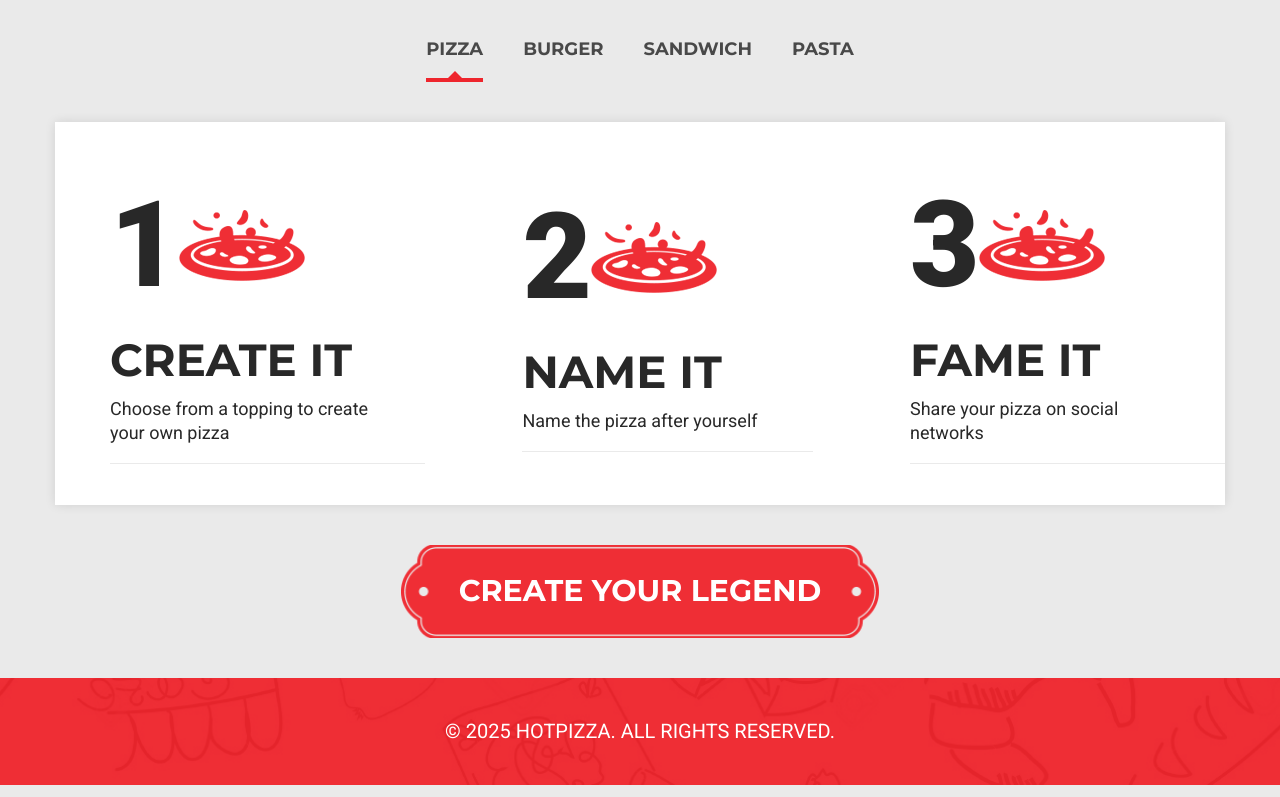
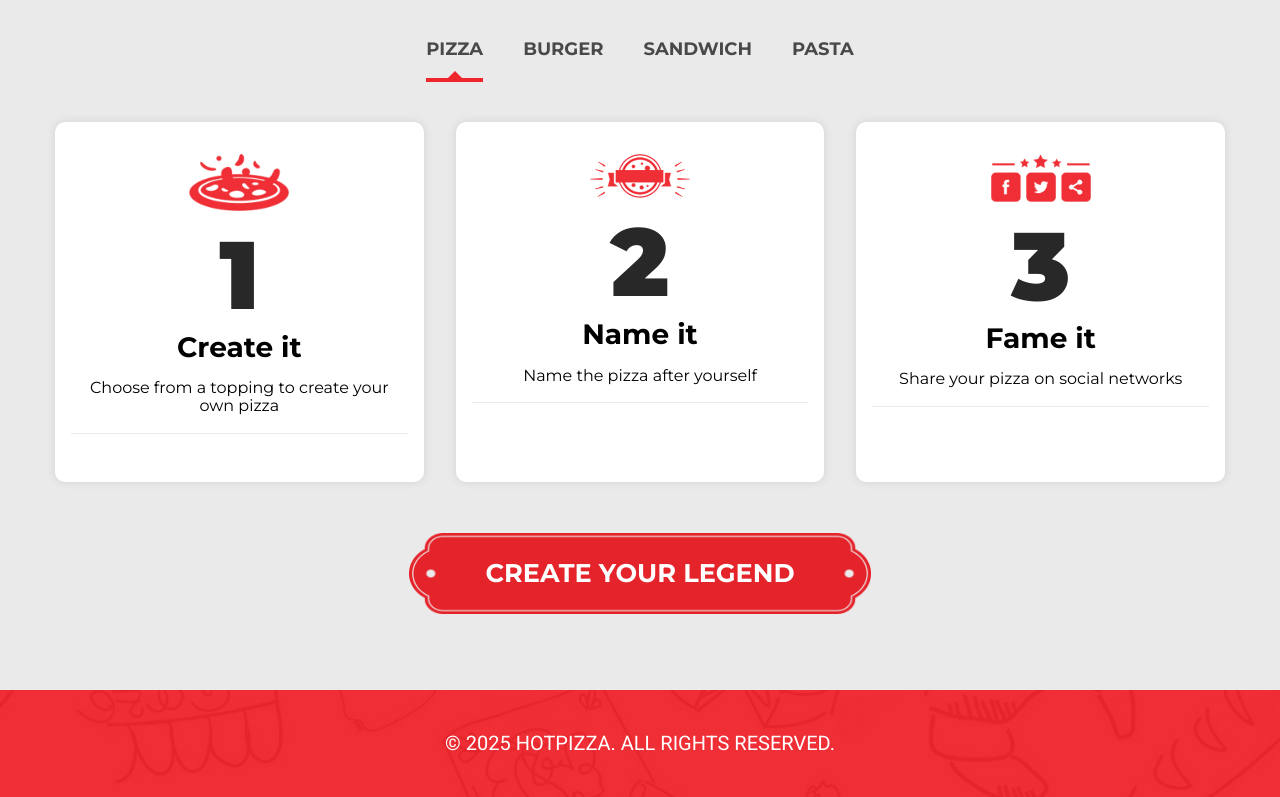
Before and after one commit to LolaSommer/HOTPIZZA, a plain HTML site: page index.html in a window 1280 px wide. Shown: the part 1110-1907 px from the top of the page. Drawn offline with Linux system fonts and the light colour scheme.

Commit message:
Fix accessibility issue

```diff
--- a/css/style.css
+++ b/css/style.css
@@ -43,12 +43,6 @@ padding: 36px 0 40px 0;
     justify-content: space-between;
     gap: 24px;
 }
-.container.headerbar {
-  display: flex;
-  align-items: center;
-  justify-content: space-between;
-  padding-left: 36px;
-}
 
 .header__logo {
     display: inline-flex;
@@ -90,6 +84,11 @@ padding: 36px 0 40px 0;
     font-weight: var(--font-bold);
     text-transform: uppercase;
     line-height: 1;
+}
+.nav__link.is-disabled {
+  pointer-events: none;
+  opacity: .6;
+  text-decoration: none;
 }
 .nav__link:hover,
 .nav__link:focus-visible {
@@ -145,7 +144,6 @@ padding: 36px 0 40px 0;
 }
 .btn:hover {
     transform: translateY(-3px) scale(1.05);
-    box-shadow: 0 10px 20px rgba(0, 0, 0, 0.2);
 }
 .btn:focus-visible {
     outline: 2px solid currentColor;
@@ -158,11 +156,38 @@ padding: 36px 0 40px 0;
     margin: 20px 0 0 20px;
 }
  .btn--ghost {
-    font-size: var(--text-3xl);
-    background: no-repeat center/cover url(../img/bg.png);
-    padding: 29px 58px;
-    margin-bottom: 40px;
+    position:relative;
+    display:inline-flex;
+    align-items: center;
+    justify-content: center;
+    font-size: clamp(20px, 2vw, 28px);   /* больше текст, адаптивно */
+    padding: clamp(22px, 2vw, 28px) clamp(64px, 6vw, 96px);
+    color: #fff;
+    background: #e5232a;
+    border: 0;
+    -webkit-mask: url(../img/bg.png) no-repeat center / 100% 100%;
+    mask:url(../img/bg.png) no-repeat center / 100% 100%;
+}
 
+  .btn--ghost::before {
+  content: "";
+  position: absolute;
+  inset: 0;
+  background: #e5232a;
+  -webkit-mask: inherit;
+  mask: inherit;
+  filter: drop-shadow(0 12px 20px rgba(0,0,0,.2));
+  z-index: -1;
+  pointer-events: none;
+}
+
+.btn--ghost:focus-visible {
+  outline: 2px solid #fff;
+  outline-offset: 3px;
+}
+
+@media (prefers-reduced-motion: reduce) {
+  .btn--ghost { transform: none; }
 }
 .pizza {
     position: relative;
@@ -214,6 +239,8 @@ padding: 36px 0 40px 0;
 .tabs__link--active {
     border-bottom: 4px solid var(--red);
     position: relative;
+    cursor:default;
+    pointer-events:none;
 }
 .tabs__link--active::before {
     content: '';
@@ -228,78 +255,75 @@ padding: 36px 0 40px 0;
     border: 7px solid transparent;
     border-bottom: 7px solid var(--red);
 }
+.tabs__link--active:focus-visible {
+  outline: 2px solid currentColor;
+  outline-offset: 2px;
+}
 
 .steps__content {
-    background-color: var(--white);
-    box-shadow: 0px 0px 10px 0px rgba(0, 0, 0, 0.11);
-    display: flex;
-    justify-content: space-between;
-    margin-bottom: 0;
-    align-items: center;
+  display: flex;
+  gap: 2rem;
+  list-style: none;
+  padding: 0;
+  margin: 0;
+}
+
+.step__item {
+  flex: 1;
+  max-width: 370px;
+  text-align: center;
+  background: var(--white);
+  box-shadow: 0 0 10px rgba(0,0,0,.1);
+  padding: 2rem 1rem;
+  border-radius: 10px;
+}
+
+.step__num {
+  font-size: 6rem;
+  font-weight: var(--font-black);
+  color: var(--black);
+  line-height: 1;
+  margin-bottom: 0.5rem;
 
 }
-.step__item {
-    padding: 54px 0 41px 55px;
-    box-sizing: border-box;
-    max-width: 370px;
+.step__icon {
+  display: block;
+  margin: 0 auto 1rem;
+  max-width: 100px;
+  height: auto;
 }
-.step {
-    font-family: var(--font-secondary);
-    font-size: 7.5rem ;
-    font-weight: var(--font-black);
-    position: relative;
-    margin-top: 0;
-    color: var(--black);
-    margin-bottom: 20px;
+.step__title {
+  font-size: 1.75rem;
+  font-weight: var(--font-bold);
+  margin: 0 0 0.5rem;
 }
-.step::after {
-    content: '';
-    display: block;
-    position: absolute;
 
+.step__desc {
+ position: relative;
+padding-bottom: 18px;
 }
-.step:first-child:after {
-    background: no-repeat center/contain url(../img/icon01.png);
-    width: 126px;
-    height: 71px;
-    left: 69px;
-    top: calc(50% - 35px);
-}
-.step:nth-child(2):after {
-    background: no-repeat center/contain url(../img/icon02.png);
-    width: 184px;
-    height: 81px;
-    left: 88px;
-    top: calc(50% - 40px);
-}
-.step:last-child::after {
-    background: no-repeat center/contain url(../img/icon03.png);
-    width: 142px;
-    height: 68px;
-    left: 94px;
-    top: calc(50% - 34px);
-}
-.step__text {
-    border-bottom: 1px solid var(--light-gray);
-    padding-right: 55px;
+.step__desc::after {
+  content: "";
+  position: absolute;
+  left: 0; right: 0; bottom: 0;
+  height: 1px;
+  background: var(--light-gray);
 }
 .step__text h3 {
-    font-size: 2.8125rem;
-    color: var(--black);
-    margin-bottom: 11px;
-    margin-top: 0;
+  font-size: 1.75rem;
+  font-weight: var(--font-bold);
+  margin: 0 0 0.5rem;
 }
 .step__text p {
-    font-family: var(--font-secondary);
-    font-size: var(--text-lg);
-    color: var(--black);
-    line-height: 24px;
-    margin-top: 0;
+  font-size: var(--text-lg);
+  color: var(--black);
+  margin: 0;
 }
 
 .section__foot{
     text-align: center;
-    margin-top: 40px;
+    margin-top: clamp(32px, 4vw, 56px);
+    margin-bottom: clamp(32px, 6vw, 96px);
 
 }
 
@@ -357,3 +381,10 @@ padding: 36px 0 40px 0;
         padding: 0 10px;
     }
 }
+@media (prefers-reduced-motion: reduce) {
+  .btn {
+    transition: none;
+    transform: none;
+    box-shadow: none;
+  }
+}
--- a/index.html
+++ b/index.html
@@ -19,10 +19,10 @@
             </a>
             <nav class="nav" aria-label="Main navigation">
                 <ul class="nav__list">
-                    <li class="nav__item"><a class="nav__link" href="#">NEWSLETTER</a></li>
-                    <li class="nav__item"><a class="nav__link" href="#">COMMUNITY</a></li>
-                    <li class="nav__item"><a class="nav__link" href="#">SHOP</a></li>
-                    <li class="nav__item"><a class="nav__link" href="#">CONTACT US</a></li>
+                    <li class="nav__item"><a class="nav__link is-disabled" href="#" aria-disabled="true" tabindex="-1">NEWSLETTER</a></li>
+                    <li class="nav__item"><a class="nav__link is-disabled" href="#" aria-disabled="true" tabindex="-1">COMMUNITY</a></li>
+                    <li class="nav__item"><a class="nav__link is-disabled" href="#" aria-disabled="true" tabindex="-1" >SHOP</a></li>
+                    <li class="nav__item"><a class="nav__link is-disabled" href="#" aria-disabled="true" tabindex="-1">CONTACT US</a></li>
                 </ul>
             </nav>
             </div>
@@ -52,34 +52,32 @@
                 </article>
 
                 <ul class="tabs">
-                    <li class="tabs__item"><a class="tabs__link tabs__link--active" href="#">Pizza</a></li>
-                    <li class="tabs__item"><a class="tabs__link" href="#">Burger</a></li>
-                    <li class="tabs__item"><a class="tabs__link"  href="#">Sandwich</a></li>
-                    <li class="tabs__item"><a class="tabs__link" href="#">Pasta</a></li>
+                    <li class="tabs__item"><a class="tabs__link tabs__link--active" href="#" aria-disabled="true" aria-current="page" >Pizza</a></li>
+                    <li class="tabs__item"><a class="tabs__link" href="#" aria-disabled="true">Burger</a></li>
+                    <li class="tabs__item"><a class="tabs__link"  href="#" aria-disabled="true">Sandwich</a></li>
+                    <li class="tabs__item"><a class="tabs__link" href="#"aria-disabled="true" >Pasta</a></li>
                 </ul>
-                <div class="steps__content">
-                        <div class="step__item">
-                            <p class="step step--one">1</p>
-                            <div class="step__text" id="more">
-                                <h3>CREATE IT</h3>
-                                <p>Choose from a topping to create your own pizza</p>
-                            </div>
-                        </div>
-                        <div class="step__item">
-                            <p class="step step--two">2</p>
-                            <div class="step__text">
-                                <h3>NAME IT</h3>
-                                <p>Name the pizza after yourself</p>
-                            </div>
-                        </div>
-                        <div class="step__item">
-                            <p class="step step--three">3</p>
-                            <div class="step__text">
-                                <h3>FAME IT</h3>
-                                <p>Share your pizza on social networks</p>
-                            </div>
-                        </div>
-                    </div>
+           <ol class="steps__content">
+  <li class="step__item">
+    <img class="step__icon" src="img/icon01.png" alt="">
+    <div class="step__num">1</div>
+    <h3 class="step__title">Create it</h3>
+    <p class="step__desc">Choose from a topping to create your own pizza</p>
+  </li>
+  <li class="step__item">
+    <img class="step__icon" src="img/icon02.png" alt="">
+    <div class="step__num">2</div>
+    <h3 class="step__title">Name it</h3>
+    <p class="step__desc">Name the pizza after yourself</p>
+  </li>
+  <li class="step__item">
+    <img class="step__icon" src="img/icon03.png" alt="">
+    <div class="step__num">3</div>
+    <h3 class="step__title">Fame it</h3>
+    <p class="step__desc">Share your pizza on social networks</p>
+  </li>
+</ol>
+
                     </div>
                     <div class="section__foot">
                         <a href="#" class="btn btn--ghost">Create your legend</a>
```
